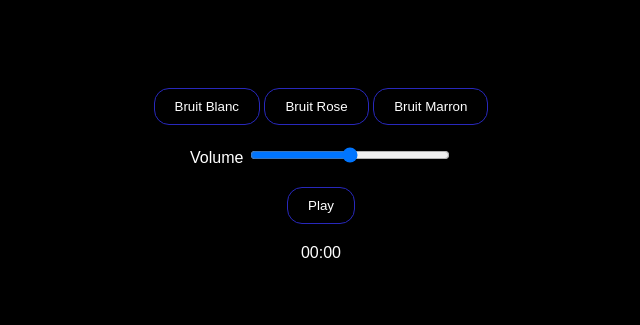
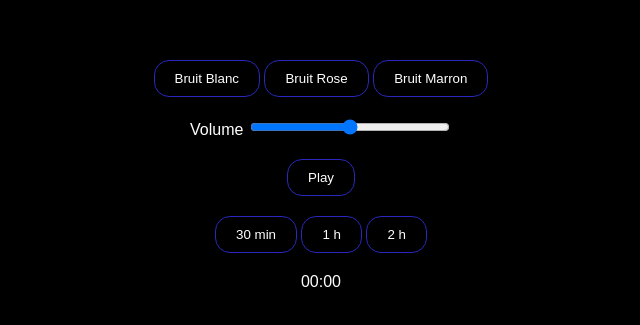
Before and after one commit to yassinerazanipro/Audition-App, a plain HTML site: page index.html in a window 1280 px wide. Shown: the part 215-540 px from the top of the page, without its empty margins (319-959 px from the left). Drawn offline with Linux system fonts and the light colour scheme.

Commit message:
changement timer script

```diff
--- a/index.html
+++ b/index.html
@@ -27,6 +27,12 @@
       </div>
 
       <!-- Timer -->
+      <div class="timer-controls">
+        <button data-time="1800">30 min</button>
+        <button data-time="3600">1 h</button>
+        <button data-time="7200">2 h</button>
+      </div>
+
       <div class="timer">
         <span id="time">00:00</span>
       </div>
```
Also changed, not shown: 3 other files.
